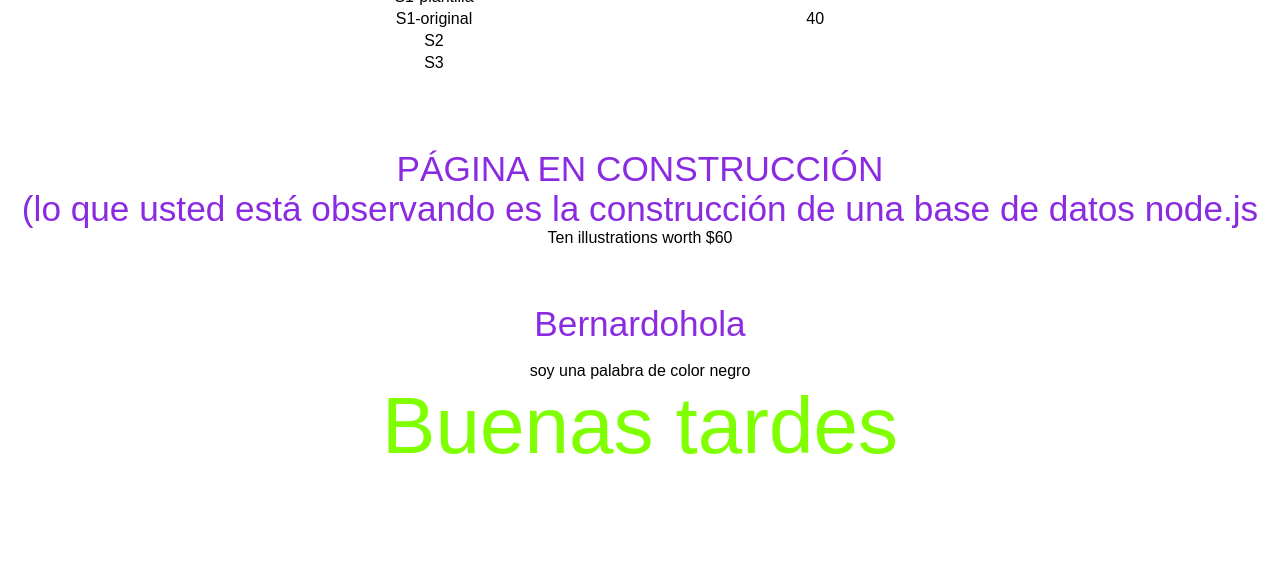
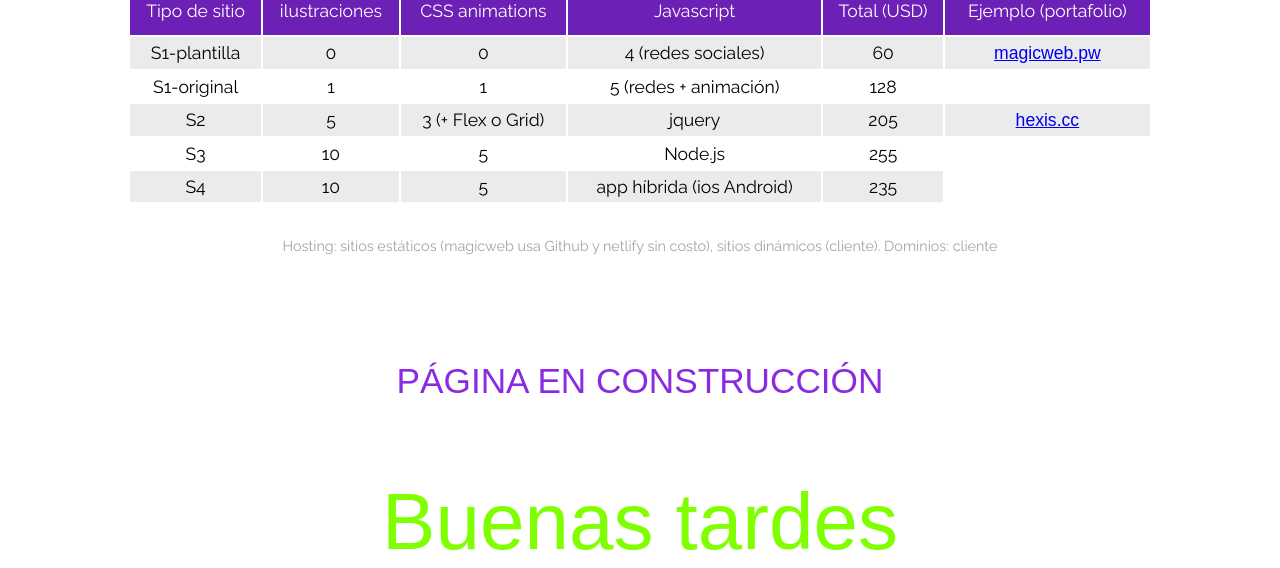
Before and after one commit to cerebralweb/hexispic, a plain HTML site: page index.html in a window 1280 px wide. Shown: the part 536-1104 px from the top of the page. Before the commit the page ends 1008 px from the top, so only its background shows below. Drawn offline with Linux system fonts and the light colour scheme; a web font is replaced by a local one.

Commit message:
tabla costos

```diff
--- a/css/lbwStyle.css
+++ b/css/magicStyle.css
@@ -26,9 +26,19 @@ a.clase1 {text-decoration: none; color:  blueviolet;}
 a.clase1:link {text-decoration: none; color:  blueviolet;}
 a.clase1:hover {text-decoration: none; color:  chartreuse;}
 
-table {margin-left: 25%;}
 
-/*Mobil style
+/*TABLE
+============================================================================================*/
+
+table {width: 100%}
+tr:nth-child(even){background-color:rgb(235, 234, 236);}
+tr:hover{background-color: rgb(223, 217, 228);}
+th {padding: 1px; border: solid rgb(109, 32, 182); font-weight: 100; font-family: "Raleway", sans-serif; font-size: 1.1rem; }
+td {padding: 5px; text-align: center; font-weight: 100; font-family: "Raleway", sans-serif; font-size: 1.1rem; }
+th[scope="col"] {height: 3rem; color: white; background-color: rgb(109, 32, 182);}
+th[scope="row"] {color: black; background-color: chartreuse; }
+
+/*MOVIL style
 ============================================================================================*/
 @media (max-width: 1024px) {
   h1 {font-size: 2rem; color:  chartreuse; font-weight: 100; text-align: center; }
--- a/index.html
+++ b/index.html
@@ -45,7 +45,7 @@
 
   <!--<<<<<<<<<<< link a style.css  >>>>>>>>>>>-->
 
-  <link rel="stylesheet" href="/css/lbwStyle.css"">
+  <link rel="stylesheet" href="/css/magicStyle.css"">
 
   <link href="https://fonts.googleapis.com/css?family=Baloo|Raleway" rel="stylesheet">
 
@@ -80,38 +80,61 @@
                 expresen esa identidad, páginas únicas, echas artesanalmente y a la medida de cada persona </p>
               <p>Detrás de cada producto hay, frecuentemente, la necesidad de entregar valor a los usuarios de un sitio web. La mejor
                 forma en que una web puede entregar valor es la limpieza en la información y la interactividad. Magic web lo hace
-                empleando los mejores estándares: HTML5, Schema, CSS3, Javascript y velocidad.</p>
+                empleando los mejores estándares: HTML5, Schema, CSS3, Javascript, webs responsivas ( <em>smarphones</em> ) y velocidad.</p>
           </article>
-          <table>
-            <caption>Costo de un sitio web</caption>
+          <table class="tablaCostos" >
+            <h2>Costo de un sitio web</h2>
             <tr>
               <th scope="col">Tipo de sitio</th>
               <th scope="col" >ilustraciones</th>
               <th scope="col" >CSS animations</th>
               <th scope="col" >Javascript</th>
-              <th scope="col" > Total</th>
+              <th scope="col" > Total (USD)</th>
+              <th scope="col">Ejemplo (portafolio)</th>
             </tr>
             <tr>
-              <td>S1-plantilla</td>
+              <td scope="row">S1-plantilla</td>
+              <td>0</td>
+              <td>0</td>
+              <td>4 (redes sociales)</td>
+              <td id="costS1" ></td>
+              <td><a href="https://magicweb.netlify.com/">magicweb.pw</a></td>
             <tr>
-              <td>S1-original</td>
-              <td></td>
-              <td></td>
-              <td></td>
-              <td id="sitioTipoOriginalConIlustraciones" ></td>
+              <td scope="row" >S1-original</td>
+              <td>1</td>
+              <td>1</td>
+              <td>5 (redes + animación)</td>
+              <td id="costS1original" ></td>
             </tr>
              <tr>
               <td>S2</td>
+              <td>5</td>
+              <td>3 (+ Flex o Grid)</td>
+              <td>jquery</td>
+              <td id="costoS2"></td>
+              <td><a href="https://www.hexis.cc/">hexis.cc</a></td>
              </tr>
               <tr>
                 <td>S3</td>
+                <td>10</td>
+                <td>5</td>
+                <td>Node.js</td>
+                <td id="costoS3"></td>
               </tr>
-            </tr>
+              <tr>
+                <td>S4</td>
+                <td>10</td>
+                <td>5</td>
+                <td>app híbrida (ios Android)</td>
+                <td id="costoS4"></td>
+              </tr>
           </table>
+
+          <p style="text-align: center; color: rgb(165, 163, 163); font-size: .9rem;" >Hosting: sitios estáticos (magicweb usa Github y netlify sin costo), sitios dinámicos (cliente). Dominios: cliente </p>
           <br><br>
       </section>
 <div>
-<h2>PÁGINA EN CONSTRUCCIÓN <BR>(lo que usted está observando es la construcción de una base de datos node.js</BR></h2>
+<h2>PÁGINA EN CONSTRUCCIÓN <BR></h2>
   <div id="cost" >
 
   </div>
@@ -119,9 +142,7 @@
 
 <h2 id="saludo" ></h2>
 <br>
-  <span id="colorBanner"></span>
-  <br>
-  <script src="/js/1.js" ></script>
+   <script src="/js/1.js" ></script>
 
 
 
--- a/js/1.js
+++ b/js/1.js
@@ -2,32 +2,36 @@ var illustration;
 var cantidad;
 var total;
 
-illustration = 6;
-cantidad = 10;
-total = illustration * cantidad;
+illustration = 8;
+componentecss = 5;
+jsRedes = 3;
+jquery = 50;
+nodojavascript = 70;
+cantidad = 0;
+subtotalPlantilla = 60;
+subTotalDesign = 100;
+hybridapp = 50;
 
-var x = document.getElementById("cost");
-x.textContent = "Ten illustrations worth " + '$' + total;
+total = (illustration * cantidad) + subtotalPlantilla;
 
-var colores = ['blanco', 'azure', '#FFF'];
+var s1Plantilla = document.getElementById("costS1");
+s1Plantilla.textContent = total;
 
-colores[3] = 'negro';
+var s1Original = document.getElementById("costS1original");
+s1Original.textContent = subTotalDesign + ((jsRedes * 5) + (componentecss * 1) + (illustration * 1));
 
-var m = document.getElementById('colorBanner');
-m.textContent = "soy una palabra de color " + colores[3];
+var s2 = document.getElementById("costoS2");
+s2.textContent = subTotalDesign + ((illustration * 5) + (componentecss * 3) + (jquery))
 
-var name = "Bernardo";
-var sayHello = "hola";
-var hola = name + sayHello;
+var s3 = document.getElementById("costoS3");
+s3.textContent = subTotalDesign + ((illustration * 10) + (componentecss = 5) + (nodojavascript));
 
-var saludar = document.getElementById('saludo');
-saludar.textContent = hola;
+
+var s4 = document.getElementById("costoS4");
+s4.textContent = subTotalDesign + ((illustration * 10) + (componentecss = 5) + (hybridapp));
 
 
 
-var costoIlustracion = 5;
-var cantidadIlustracionesSitioTipoOriginal = 8;
-var total = costoIlustracion * cantidadIlustracionesSitioTipoOriginal;
 
-var costoParcialIlustraciones = document.getElementById ('sitioTipoOriginalConIlustraciones');
-costoParcialIlustraciones.textContent = total;
+
+//Otros ejercicios
```
